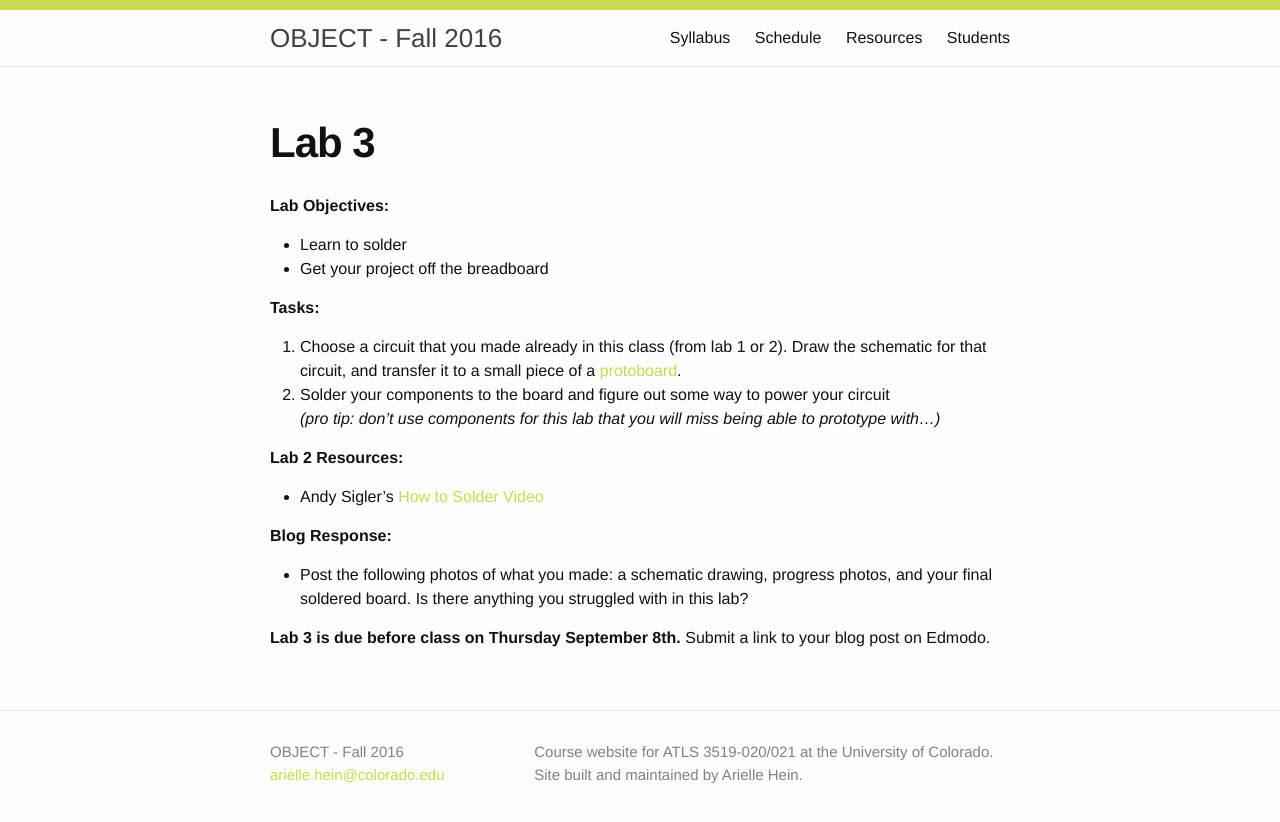
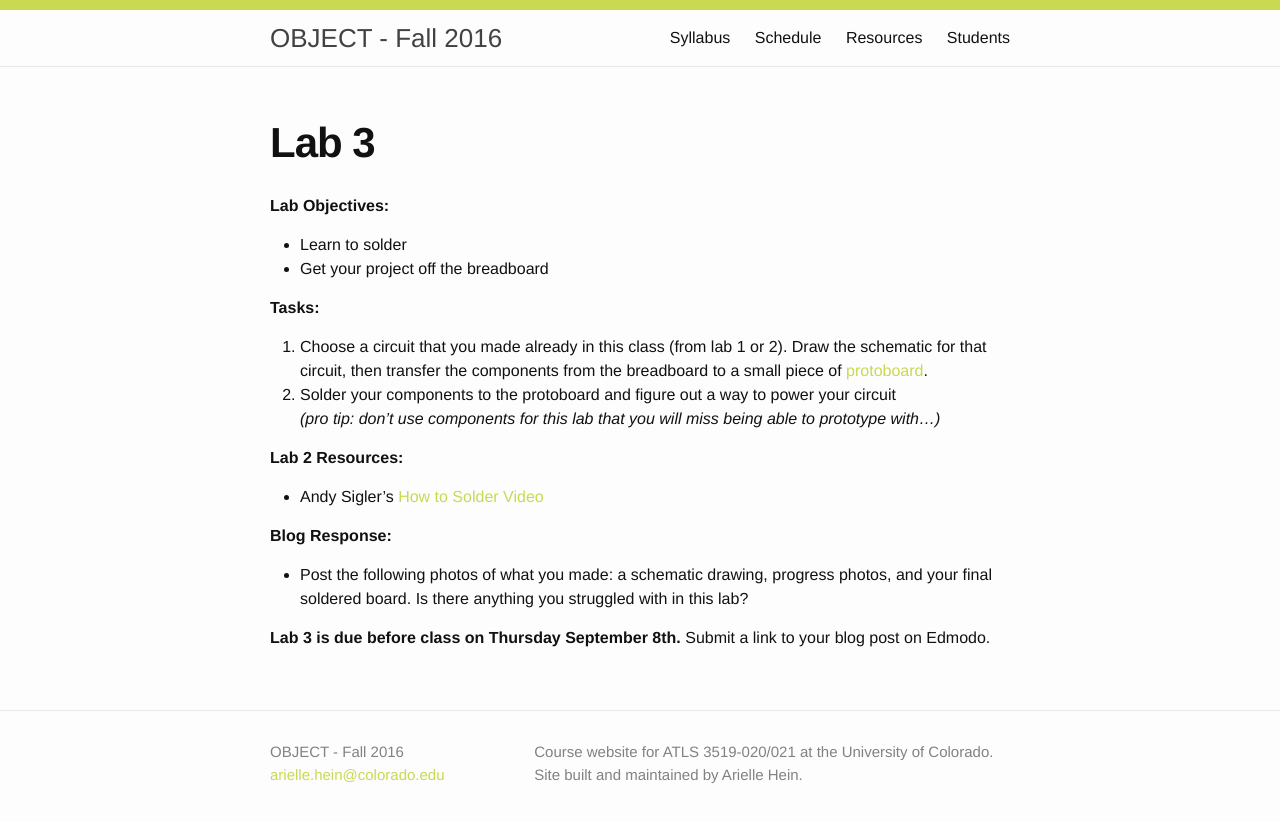
Before and after one commit to coloringchaos/object-fall-16, a Jekyll site: the page built from assignments/lab-3.md, in a window 1280 px wide. Shown: the top 822 px of the page. Built offline with Jekyll 4.4.1, drawn with Linux system fonts in a browser that asks for light colours.

Commit message:
lab 3 update

```diff
--- a/assignments/lab-3.md
+++ b/assignments/lab-3.md
@@ -11,8 +11,8 @@ permalink: /lab-3/
 
 **Tasks:**
 
-1. Choose a circuit that you made already in this class (from lab 1 or 2). Draw the schematic for that circuit, and transfer it to a small piece of a [protoboard](https://www.sparkfun.com/products/13268).
-2. Solder your components to the board and figure out some way to power your circuit <br> *(pro tip: don't use components for this lab that you will miss being able to prototype with...)*
+1. Choose a circuit that you made already in this class (from lab 1 or 2). Draw the schematic for that circuit, then transfer the components from the breadboard to a small piece of [protoboard](https://www.sparkfun.com/products/13268).
+2. Solder your components to the protoboard and figure out a way to power your circuit <br> *(pro tip: don't use components for this lab that you will miss being able to prototype with...)*
 
 
 **Lab 2 Resources:**
```
